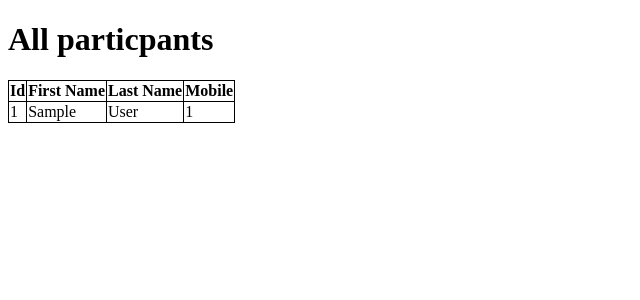
After one commit to manojpainam/django-learning, a Django app: page /all/ in a window 1280 px wide. The commit adds this page. Shown: the top 300 px of the page, without its empty margins (0-640 px from the left). Run offline with Django 5.2, Linux system fonts and the light colour scheme; tables that the repository leaves empty hold one stand-in row (values such as "Sample post").

Commit message:
Add greet_participant and show_all_participants views, templates, and update URLs

```diff
--- a/students/templates/base.html
+++ b/students/templates/base.html
@@ -1,12 +1,18 @@
 <!DOCTYPE html>
 <html>
 <head>
-  <title>{% block title %}{% endblock %}</title>
+    <title>{% block title %}{% endblock %}</title>
+
+    {% block style %}
+    {% endblock %}
 </head>
 <body>
 
-{% block content %}
-{% endblock %}
+    {% block header %}
+    {% endblock %}
+
+    {% block content %}
+    {% endblock %}
 
 </body>
 </html>
--- /dev/null
+++ b/students/templates/show_all_participants.html
@@ -0,0 +1,39 @@
+{% extends "base.html" %}
+
+{% block header %}
+    <h1>All particpants</h1>
+{% endblock %}
+
+{% block style %}
+    <style>
+        table, th, td {
+            border: 1px solid black;
+            border-collapse: collapse;
+        }
+    </style>
+{% endblock %}
+
+{% block content %}
+
+    <table>
+        <tr>
+            <th>Id</th>
+            <th>First Name</th>
+            <th>Last Name</th>
+            <th>Mobile</th>
+        </tr>
+    {% for participant in participants %}
+        <tr>
+            <td>{{ forloop.counter }}</td>
+            <td>{{participant.fname}}</td>
+            <td>{{participant.lname}}</td>
+            <td>{{participant.mobile}}</td>
+        </tr>
+    {% endfor %}
+    </table>
+
+    {% comment %}
+        <h1>This is the original content</h1>
+    {% endcomment %}
+
+{% endblock %}
--- a/students/urls.py
+++ b/students/urls.py
@@ -5,5 +5,7 @@ urlpatterns = [
     path('greet_student/', views.greet_student, name='students'),
     path('get_all_students/', views.get_all_students, name='get_all_students'),
     path('student/<int:id>', views.get_details, name="get_details"),
-    path('testing/', views.testing, name="testing")
+    path('testing/', views.testing, name="testing"),
+    path('greet_participant/', views.greet_participant, name='greet_participant'),
+    path('all/', views.print_all_participants, name='print_all_participants')
 ]
--- a/students/views.py
+++ b/students/views.py
@@ -20,3 +20,21 @@ def testing(request):
     fruits = ["Mango", "Banana", "Orange", "Kiwi"]
     context = {"fruits" : fruits}
     return render(request, 'testing.html', context)
+
+def greet_participant(request):
+    participant = Student.objects.all().values()[2]
+    print(participant)
+    fname = "Participant"
+    if participant:
+        fname = participant.get('fname', '')
+    context = {
+        "firstname" : fname
+    }
+    return render(request, 'greet_participant.html', context)
+
+def print_all_participants(request):
+    participants = Student.objects.all().values()
+    context = {
+        "participants" : participants
+    }
+    return render(request, 'show_all_participants.html', context)
```
Also changed, not shown: students/templates/greet_participant.html (added, +9 -0 lines).
